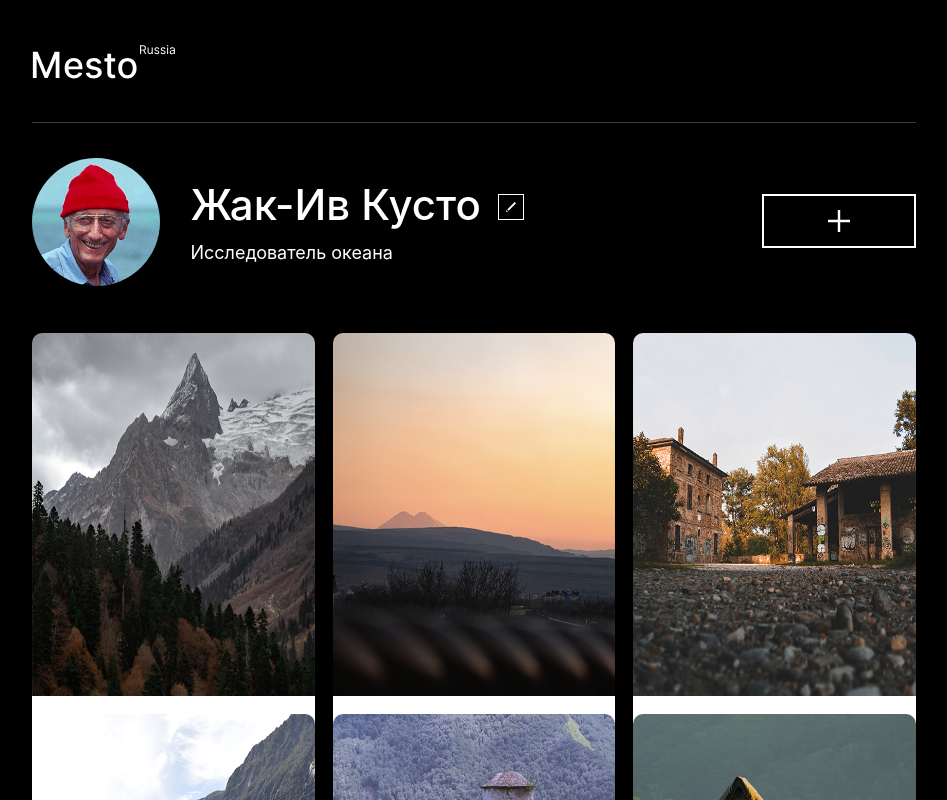
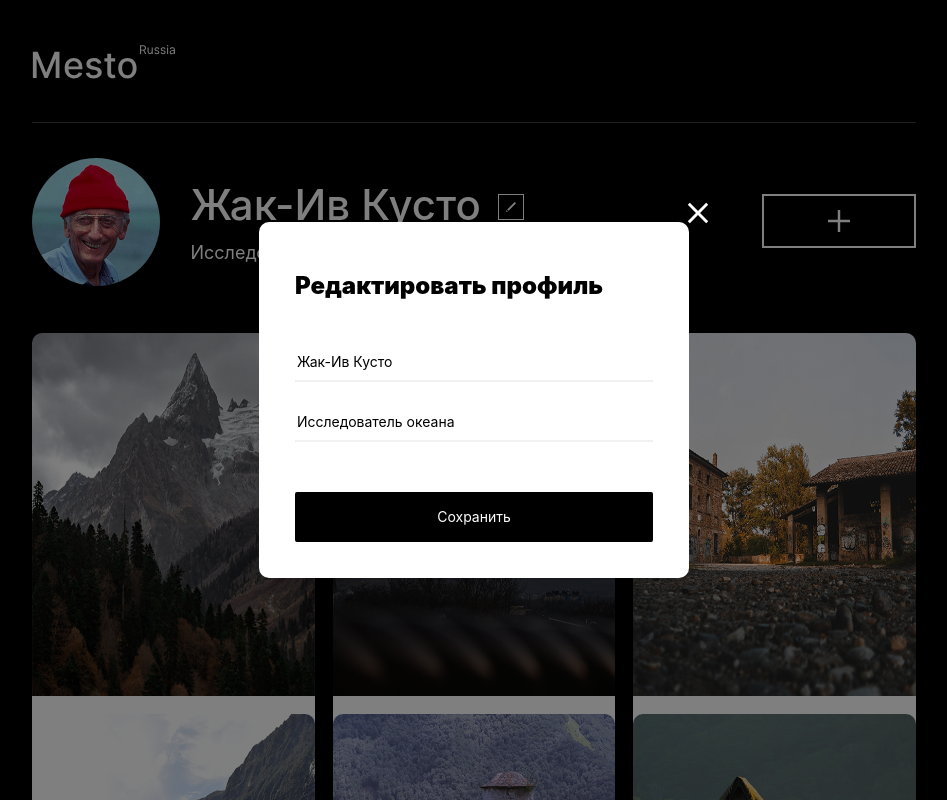
Before and after one commit to namza80/mesto, a plain HTML site: page index.html in a window 1280 px wide. Both pictures are taken after a click on the button 668 px from the left and 205 px from the top of the page. Shown: the top 800 px of the page, without its empty margins (166-1113 px from the left). Drawn offline with Linux system fonts and the light colour scheme.

Commit message:
feat: create popup & placeholder input

```diff
--- a/index.html
+++ b/index.html
@@ -20,7 +20,7 @@
           <div class="profile__info">
           <img src="./images/custo.jpg" alt="Жак-Ив Кусто" class="profile__avatar">
           <div class="profile__desc">
-            <h1 class="profile__title">Жак-Ив Кусто<button class="profile__edit-button"><img src="./images/icon-edit.svg" alt="Редактирование профиля" class="profile__icon-edit">
+            <h1 class="profile__title">Жак-Ив Кусто<button class="profile__edit-btn"><img src="./images/icon-edit.svg" alt="Редактирование профиля" class="profile__icon-edit">
             </button>
           </h1>
             <p class="profile__subtitle">Исследователь океана</p>
@@ -35,36 +35,65 @@
           <ul class="elements__lst">
             <li><img src="./images/elements/dombay.jpg" alt="Домбай" class="elements__item">
               <p class="elements__caption">
-                Домбай<img src="./images/icon-heart.svg" alt="Лайк" class="elements__like">
+                Домбай<button class="elements__button-like">
+                  <img src="./images/icon-heart.svg" alt="Лайк" class="elements__like">
+                </button>
               </p></li>
             <li><img src="./images/elements/elbrus.jpg" alt="Эльбрус" class="elements__item">
               <p class="elements__caption">
-                Эльбрус<img src="./images/icon-heart.svg" alt="Лайк" class="elements__like">
+                ГораЭльбрус<button class="elements__button-like">
+                  <img src="./images/icon-heart.svg" alt="Лайк" class="elements__like">
+                </button>
               </p></li>
             <li><img src="./images/elements/espania.jpg" alt="Эспания" class="elements__item">
               <p class="elements__caption">
-                Эспания<img src="./images/icon-heart.svg" alt="Лайк" class="elements__like">
+                Эспания<button class="elements__button-like">
+                  <img src="./images/icon-heart.svg" alt="Лайк" class="elements__like">
+                </button>
               </p></li>
             <li><img src="./images/elements/kamchatka.jpg" alt="Камчатка" class="elements__item">
               <p class="elements__caption">
-                Камчатка<img src="./images/icon-heart.svg" alt="Лайк" class="elements__like">
+                Камчатка<button class="elements__button-like">
+                  <img src="./images/icon-heart.svg" alt="Лайк" class="elements__like">
+                </button>
               </p></li>
             <li><img src="./images/elements/karachaevsk.jpg" alt="Карачаевск" class="elements__item">
               <p class="elements__caption">
-                Карачаевск<img src="./images/icon-heart.svg" alt="Лайк" class="elements__like">
+                Карачаевск<button class="elements__button-like">
+                  <img src="./images/icon-heart.svg" alt="Лайк" class="elements__like">
+                </button>
               </p></li>
             <li><img src="./images/elements/kitay.jpg" alt="Китай" class="elements__item">
               <p class="elements__caption">
-                Китай<img src="./images/icon-heart.svg" alt="Лайк" class="elements__like">
+                Китай<button class="elements__button-like">
+                  <button class="elements__button-like">
+                  <img src="./images/icon-heart.svg" alt="Лайк" class="elements__like">
+                </button>
+                </button>
               </p></li>
 
           </ul>
         </section>
       </main>
-
       <footer class="footer">
         <p class="footer__copyright">&copy; 2020 Maxim Volsky</p>
       </footer>
+      <section class="popup__edit">
+        <div class="popup__container">
+          <button class="popup__btn-close">
+          <img src="./images/icon-close.svg" alt="Иконка закрытия" class="popup__close-img">
+        </button>
+          <h2 class="popup__title">Редактировать профиль</h2>
+          <div class="popup__input">
+            <input type="text" placeholder="Жак-Ив Кусто" class="popup__input-text popup__input-text_type_name">
+            <input type="text" placeholder="Исследователь океана" class="popup__input-text popup__input-text_type_prof">
+            <button class="popup__input-btn popup__input-btn_action_add">
+              Сохранить
+            </button>
+          </div>
+        </div>
+      </section>
     </div>
+    <script src="./scripts/index.js"></script>
   </body>
 </html>
--- /dev/null
+++ b/scripts/index.js
@@ -0,0 +1,12 @@
+console.log("Hello world!");
+
+const buttonOpenPopup = document.querySelector('.profile__edit-btn')
+const buttonClosePopup = document.querySelector('.popup__close-img')
+const popup = document.querySelector('.popup__edit')
+
+const popupToggle = () => {
+  popup.classList.toggle("popup_is-opened")
+}
+
+buttonOpenPopup.addEventListener("click", popupToggle)
+buttonClosePopup.addEventListener("click", popupToggle)
--- a/style.css
+++ b/style.css
@@ -111,6 +111,12 @@
   padding: 7px;
   border: solid 1px #fff;
   margin-left: 17px;
+  transition: 0.6s;
+}
+
+.profile__icon-edit:hover {
+  opacity: 0.6;
+  cursor: pointer;
 }
 
 @media (max-width: 410px) {
@@ -124,6 +130,12 @@
   width: 22px;
   padding: 14px 64px 14px 64px;
   border: solid 2px #fff;
+  transition: 0.6s;
+}
+
+.profile__icon-add:hover {
+  opacity: 0.6;
+  cursor: pointer;
 }
 
 @media (max-width: 570px) {
@@ -152,7 +164,7 @@
 }
 
 @media (max-width: 705px) {
-	.elements__lst {
+	.elements__list {
     grid-template-columns: repeat(auto-fit, minmax(230px, 1fr));
 	}
 }
@@ -185,6 +197,12 @@
   align-items: center;
 }
 
+.proverka {
+  text-overflow: ellipsis;
+  white-space: nowrap;
+  overflow: hidden;
+}
+
 .footer {
   margin: 66px 0 60px 0;
 }
@@ -208,3 +226,99 @@
     font-size: 14px;
   }
 }
+
+.popup__edit {
+  position: fixed;
+  width: 100%;
+  height: 100%;
+  top: 0;
+  right: 0;
+  bottom: 0;
+  left: 0;
+  background-color: rgba(0, 0, 0, 0.5);
+  display: none;
+  /* display: flex; */
+  justify-content: center;
+  align-items: center;
+}
+
+.popup_is-opened {
+  display: flex;
+}
+
+.popup__container {
+  position: relative;
+  box-sizing: border-box;
+  width: 100%;
+  max-width: 430px;
+  min-height: 330px;
+  border-radius: 10px;
+  background: #fff;
+  box-shadow: rgba(0, 0, 0, 0.15);
+  color: #000;
+}
+
+.popup__close-img {
+  position: absolute;
+  top: -20px;
+  right: -20px;
+}
+
+.popup__title {
+  font-weight: 900;
+  font-style: Black;
+  font-size: 24px;
+  line-height: 100%;
+  padding: 34px 0 0 36px;
+  margin: 0;
+}
+
+.popup__input {
+  display: flex;
+  flex-direction: column;
+  margin: 44px 36px 0 36px;
+  font-size: 14px;
+  font-style: regular;
+  line-height: 100%;
+}
+
+
+.popup__input-text:nth-last-child(2) {
+  margin-top: 20px;
+}
+
+.popup__input-btn {
+  margin: 50px 0 36px 0;
+  background-color: #000;
+  color: #fff;
+  height: 50px;
+  border-radius: 2px;
+}
+
+.popup__input-text {
+  height: 40px;
+  border: none;
+  border-bottom: 2px solid #f1f1f1;
+  box-sizing: border-box;
+}
+
+.popup__input-text:focus {
+  outline: none;
+}
+
+input::-webkit-input-placeholder {
+  color:#000;
+  font-family: 'Inter', 'Arial', sans-serif;
+}
+input::-moz-placeholder {
+  color:#000;
+  font-family: 'Inter', 'Arial', sans-serif;
+}
+input::-ms-input-placeholder {
+  color:#000;
+  font-family: 'Inter', 'Arial', sans-serif;
+}
+input::placeholder {
+  color:#000;
+  font-family: 'Inter', 'Arial', sans-serif;
+}
```
Also changed, not shown: images/icon-close.svg (added), vendor/normalize.css.
